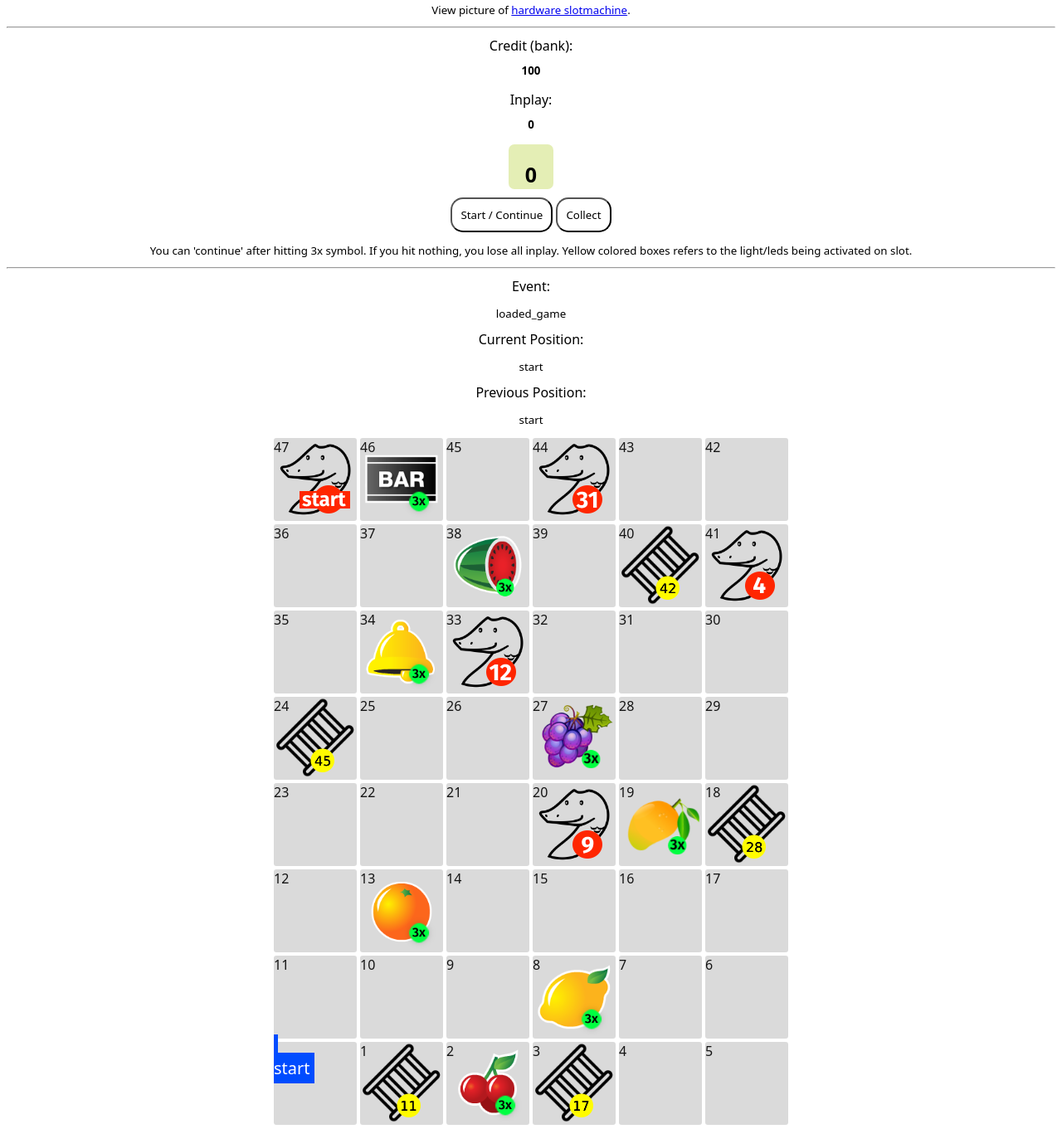
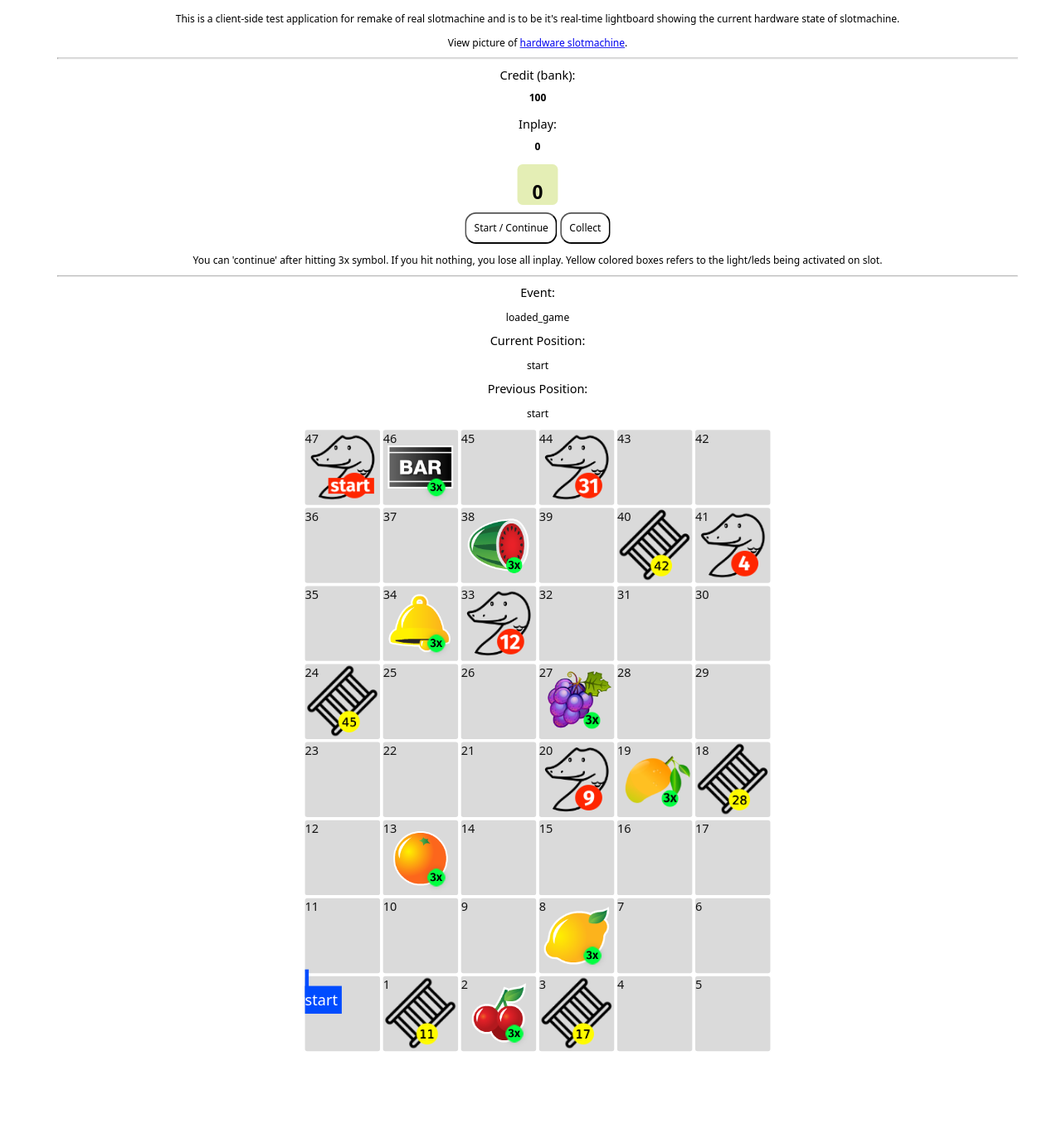
Before and after one commit to tciryanw/tciryanw.github.io, a plain HTML site: page index.html in a window 1280 px wide. Shown: the part 42-1403 px from the top of the page at 83% size. After the commit the page ends 1320 px from the top, so only its background shows below. Drawn offline with Linux system fonts and the light colour scheme.

Commit message:
update page size

```diff
--- a/index.html
+++ b/index.html
@@ -6,6 +6,7 @@
     </head>
 
     <body>
+        <div class="container">
         <div id="position_header">
             <small>
                 This is a client-side test application for remake of real slotmachine and is to be it's real-time lightboard showing the current hardware state of slotmachine.
@@ -102,7 +103,7 @@
             </div>
 
         </div>
-
+    </div>
         <script type="text/javascript" src="resources/js/game.js" ></script>
     </body>
 </html>
--- a/resources/css/game.css
+++ b/resources/css/game.css
@@ -2,6 +2,21 @@
     text-align: center;
     font-family: 'Sans', sans-serif;
 }
+body {
+    width: 100vw;
+    height: 100vh;
+    display: flex;
+    align-items: flex-start;
+    justify-content: center;
+    overflow-x: hidden; /* Hide horizontal scrollbar */
+
+  }
+
+  .container {
+    width: 1366px;
+    height: 768px;
+  }
+
 
 #snake_box{
     display: grid;
--- a/resources/js/game.js
+++ b/resources/js/game.js
@@ -18,11 +18,14 @@ var player1_coin = document.createElement('div')
 player1_coin.setAttribute('id','player_coin1')
 player1_coin.innerText = 'PLAYER'
 
-
 var inplay_credit = 0
 var bank_credit = 100
 var current_player = true
 var player_counter = [0,0,0]
+
+const siteWidth = 1415;
+const scale = window.innerWidth / siteWidth;
+document.querySelector(".container").style.transform = `scale(${scale})`;
 
 window.addEventListener('load',start)
 window.addEventListener('load',collect)
--- a/style.css
+++ /dev/null
@@ -1,172 +0,0 @@
-*{
-    text-align: center;
-    font-family: 'Sans', sans-serif;
-}
-
-#snake_box{
-    display: grid;
-    grid-template-columns: auto auto auto auto auto auto;
-    grid-template-rows: auto auto auto auto auto auto;
-    margin: 10px auto;
-    width: auto;
-    height: 100%;
-    text-align: left;
-}
-
-#snake_box > div{
-    height: 100px;
-    width: 100px;
-    border-radius: 5px;
-    border: 2px solid rgb(255, 255, 255);
-    background-color: #dadada;
-    color:rgb(19, 19, 19);
-    text-align: left;
-}
-
-#winner{
-    font-size: 25px;
-}
-
-#alerts{
-    color: #64DD17;
-}
-
-/* snake backgrounds*/
-
-#box_20{
-    background-image: url(resources/snakes/snake_20.png);
-}
-#box_33{
-    background-image: url(resources/snakes/snake_33.png);
-}
-#box_41{
-    background-image: url(resources/snakes/snake_41.png);
-}
-#box_44{
-    background-image: url(resources/snakes/snake_44.png);
-}
-#box_47{
-    background-image: url(resources/snakes/snake_47.png);
-}
-
-
-/*ladder backgrounds*/
-
-#box_1{
-    background-image: url(resources/ladders/ladder_1.png);
-}
-#box_3{
-    background-image: url(resources/ladders/ladder_3.png);
-}
-#box_18{
-    background-image: url(resources/ladders/ladder_18.png);
-}
-#box_24{
-    background-image: url(resources/ladders/ladder_24.png);
-}
-#box_40{
-    background-image: url(resources/ladders/ladder_40.png);
-}
-
-
-.side_box{
-    width: 32%;
-}
-#player_name{
-    font-size: 15px;
-    margin-top: 30px;
-}
-#next_player_text{
-    font-size: 15px;
-    margin-top: 30px;
-}
-
-#container_box{
-    display: flex;
-    flex-direction: row;
-}
-
-ul{
-    margin: 0 5%;
-}
-
-li{
-    font-size: 10px;
-    padding: 10px;
-    font-family: 'Sans', sans-serif;
-    margin: 0 10%;
-    text-align: justify;
-}
-.light_on {
-    background-color: black !important;
-}
-
-.light_none {
-    background-color: transparent;
-}
-
-#dice{
-    width: 50px;
-    height: 50px;
-    padding: 2px;
-    background-color: rgb(228, 238, 181) ;
-    border-radius: 7px;
-    margin: 10px auto;
-}
-
-#position_header {
-    margin: 10px;
-}
-
-h5 {
-    margin: 0px;
-    margin-top: 3px;
-    margin-bottom: 15px;
-}
-
-#dice_button{
-    width: 40px;
-    padding: 10px;
-    background-color: rgb(141, 141, 141);
-    margin: auto;
-    font-family: 'Sans', sans-serif;
-    border-radius: 15px;
-}
-
-#dice_number{
-    font-size: 25px;
-}
-#light_active{
-    background-color: rgb(14, 2, 255, 0.2);
-    width: 80px;
-    color: rgb(248, 245, 245);
-    height: 30px;
-    bottom: 0;
-    border-radius: 10px;
-    margin: 1px auto;
-}
-
-#player_coin1{
-    background-color: rgb(14, 2, 255);
-    width: 60px;
-    color: rgb(248, 245, 245);
-    height: 60px;
-    border-radius: 10px;
-    margin: 10px auto;
-    text-align: center;
-    line-height: 35px;
-    font-size: 14px;
-    font-family: 'Sans', sans-serif;
-}
-
-#start_coin{
-    background-color: rgb(0, 76, 255);
-    width: 40px;
-    height: 40px;
-    padding: 5px;
-    color: white;
-    text-align: center;
-    line-height: 15px;
-    font-size: 20px;
-    font-family: 'Sans', sans-serif;
-}
```
